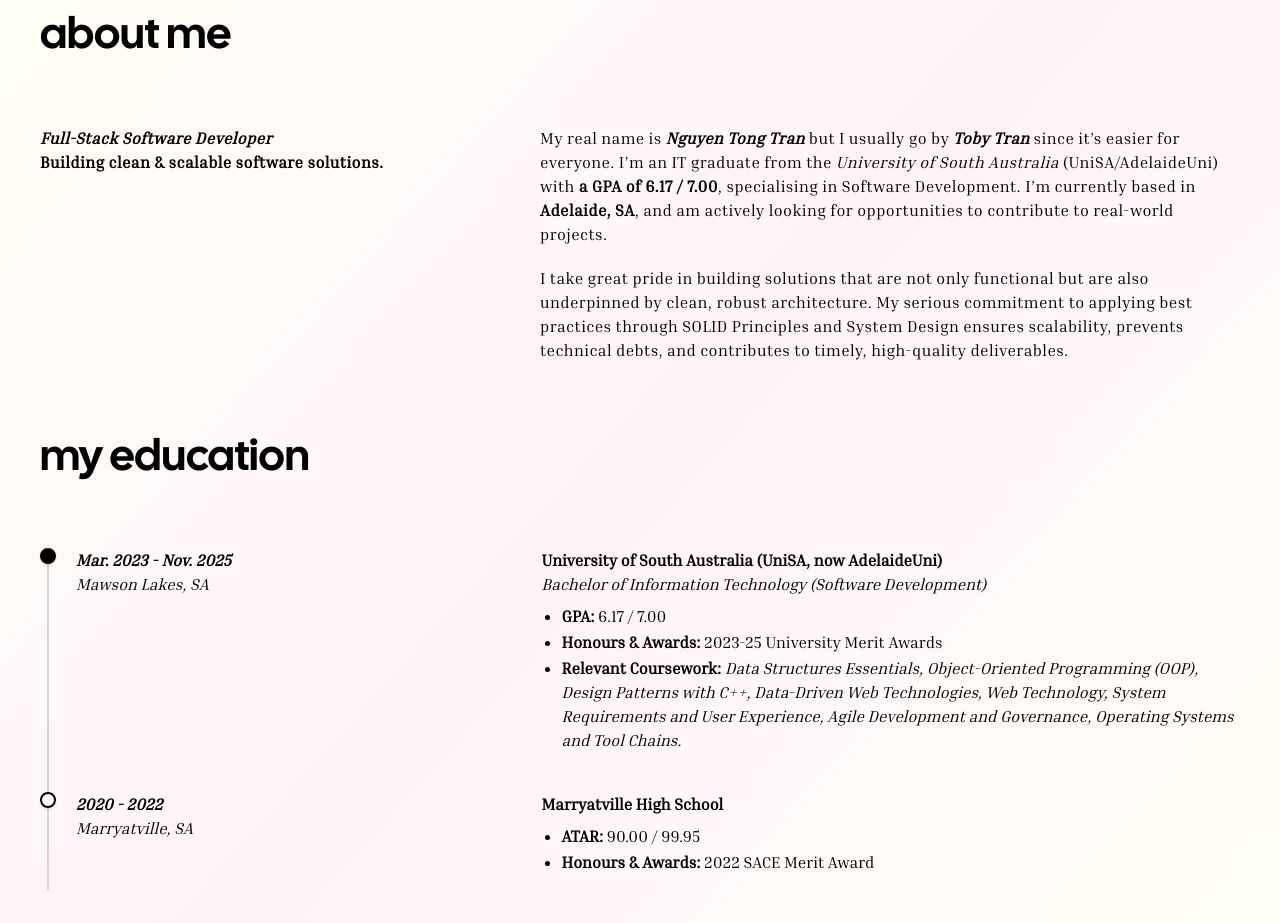
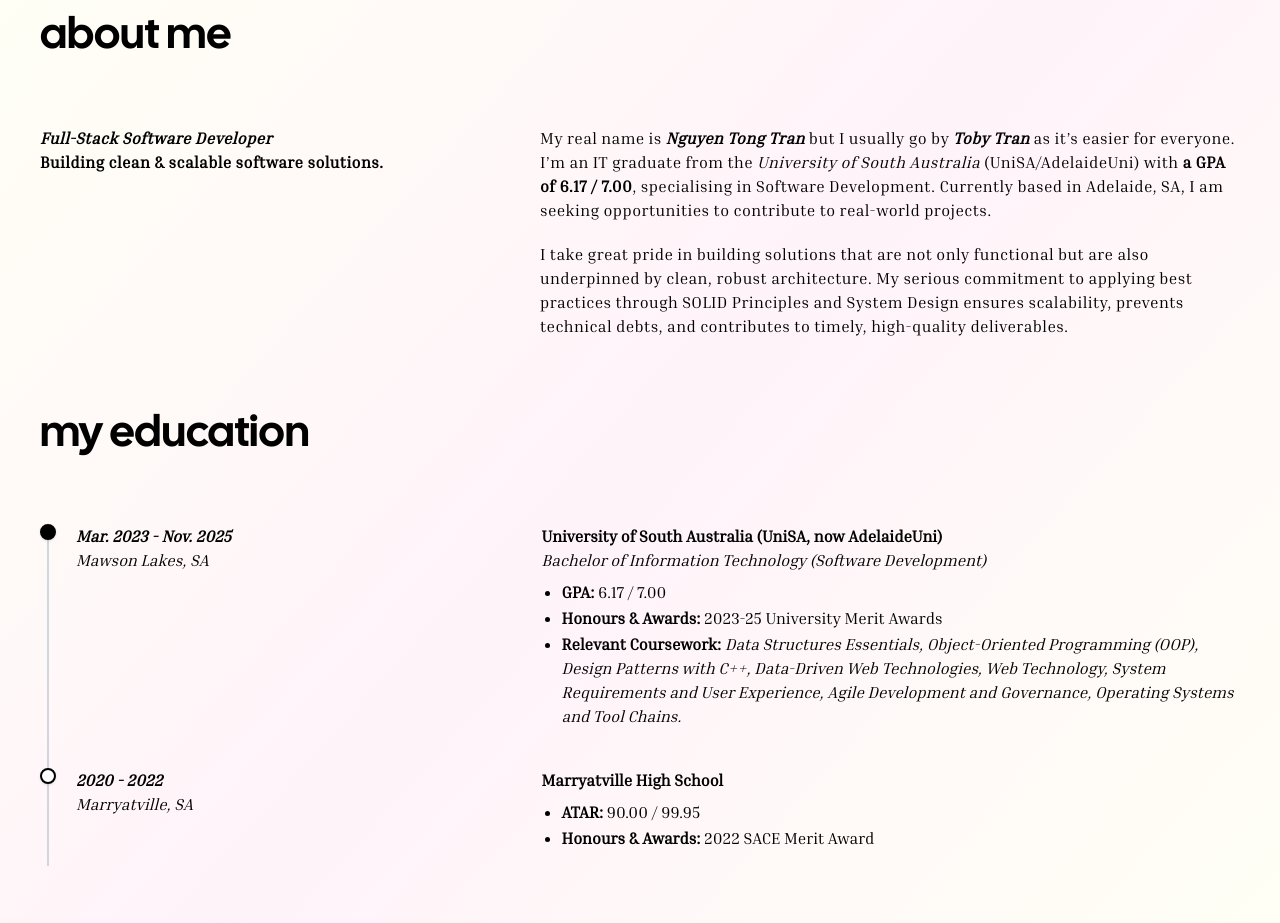
Before and after one commit to ngtong1406/myportfolio, a React (Vite) app: page / in a window 1280 px wide. Shown: the part 840-1763 px from the top of the page. Built offline with nearby package versions, Linux system fonts and the light colour scheme.

Commit message:
Modify background text

```diff
--- a/src/pages/BackgroundPage.jsx
+++ b/src/pages/BackgroundPage.jsx
@@ -65,13 +65,13 @@ const BackgroundPage = () => {
 							Nguyen Tong Tran
 						</span>{" "}
 						but I usually go by{" "}
-						<span className="italic font-bold">Toby Tran</span>{" "}
-						since it’s easier for everyone. I’m an IT graduate from
-						the <i>University of South Australia</i>{" "}
-						(UniSA/AdelaideUni) with <b>a GPA of 6.17 / 7.00</b>,
-						specialising in Software Development. I’m currently
-						based in <b>Adelaide, SA</b>, and am actively looking
-						for opportunities to contribute to real-world projects.
+						<span className="italic font-bold">Toby Tran</span> as
+						it’s easier for everyone. I’m an IT graduate from the{" "}
+						<i>University of South Australia</i> (UniSA/AdelaideUni)
+						with <b>a GPA of 6.17 / 7.00</b>, specialising in
+						Software Development. Currently based in Adelaide, SA, I
+						am seeking opportunities to contribute to real-world
+						projects.
 					</p>
 					<p>
 						I take great pride in building solutions that are not
```
